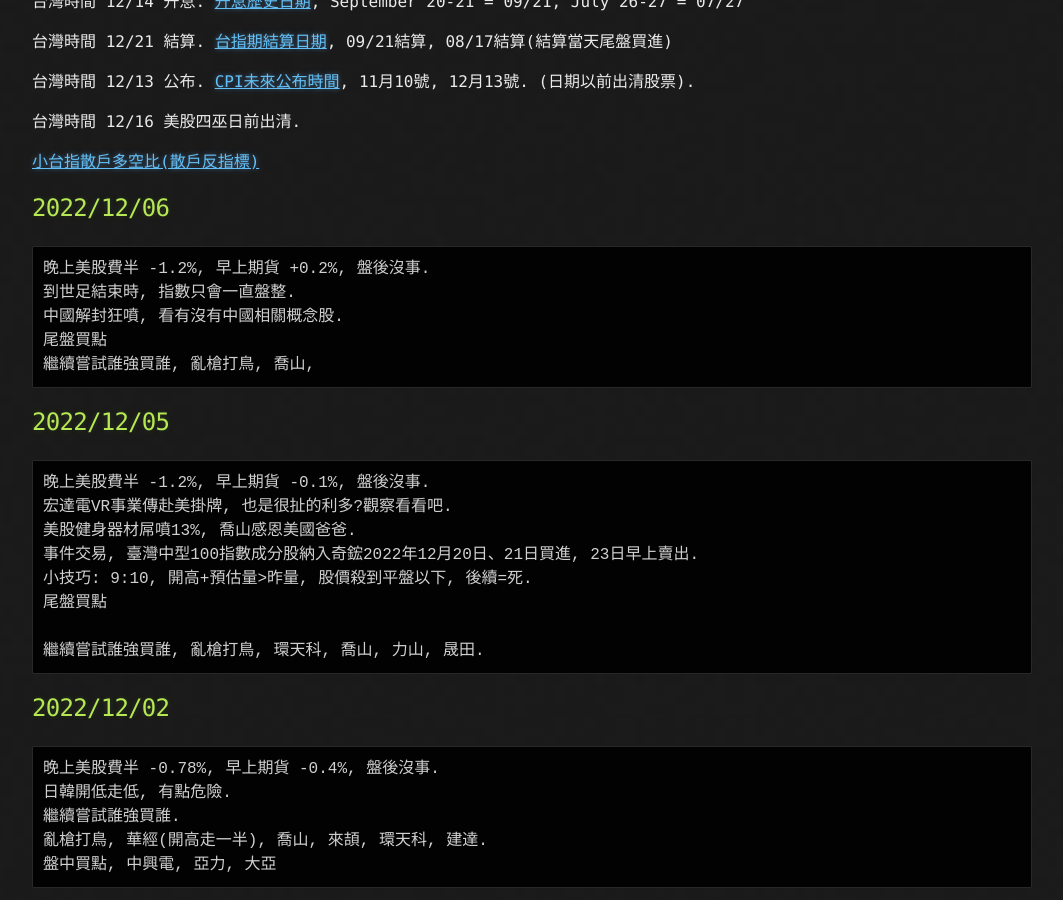
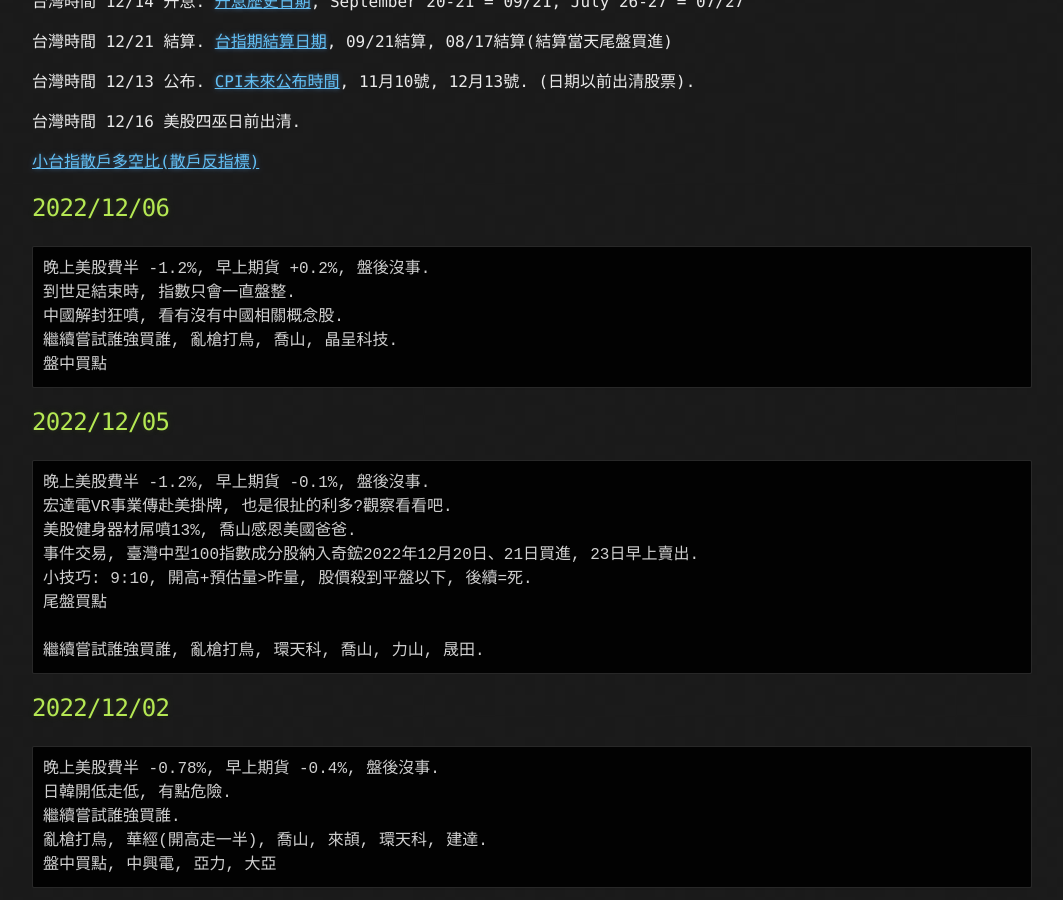
Before and after one commit to lepg5487/Stock_God, a Jekyll site: the page built from index.md, in a window 1280 px wide and 900 px high, scrolled down 348 px. Shown: the whole window, without its empty margins (108-1171 px from the left). Built offline with Jekyll 4.4.1, drawn with Linux system fonts in a browser that asks for light colours; our own code applies the rules of GitHub Pages for plain Markdown files.

Commit message:
Update index.md

````diff
--- a/index.md
+++ b/index.md
@@ -21,8 +21,8 @@ layout: testlayouts
 晚上美股費半 -1.2%, 早上期貨 +0.2%, 盤後沒事.
 到世足結束時, 指數只會一直盤整.
 中國解封狂噴, 看有沒有中國相關概念股.
-尾盤買點
-繼續嘗試誰強買誰, 亂槍打鳥, 喬山,
+繼續嘗試誰強買誰, 亂槍打鳥, 喬山, 晶呈科技.
+盤中買點
 ```
 
 ## 2022/12/05
````
